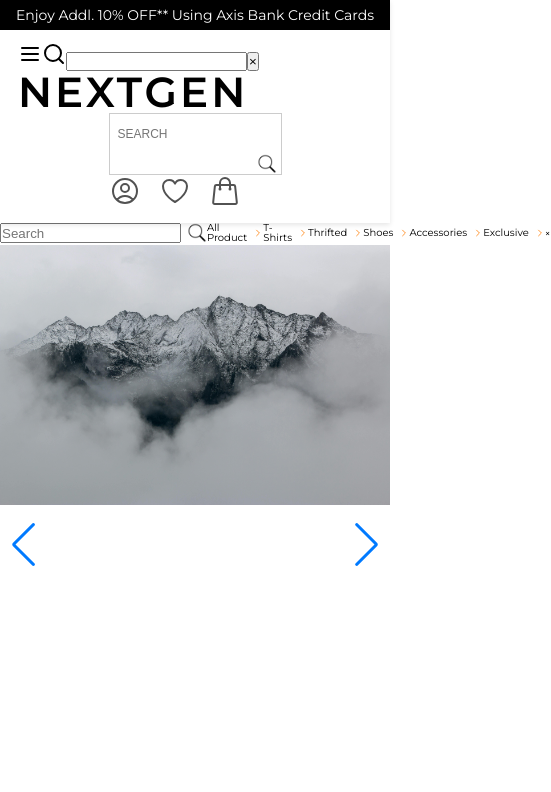
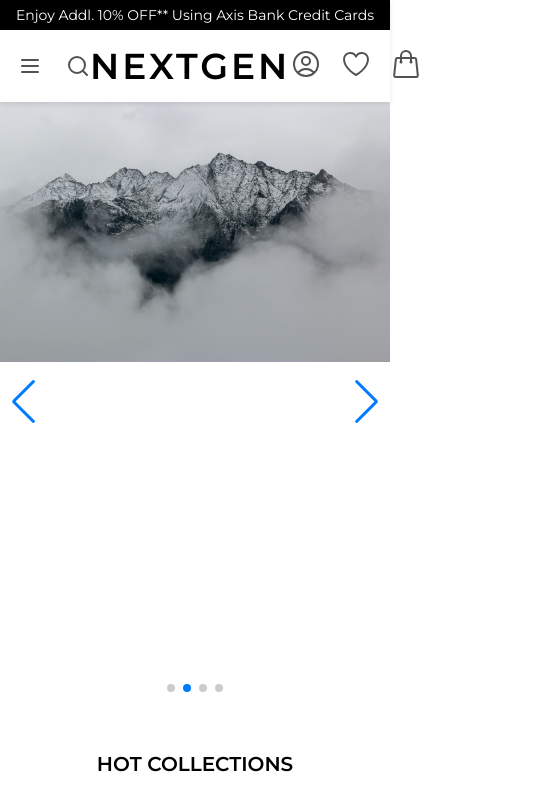
Before and after one commit to santhoshjavascript/client-projects, a React (Vite) app: page / in a window 390 px wide. Shown: the top 792 px of the page, 551 px wide, since content can reach past the window. Built offline with nearby package versions, Linux system fonts and the light colour scheme; data requests are answered from the project's data file; a web font is replaced by a local one.

Commit message:
navbar css

```diff
--- a/src/features/Header/components/Navbar.module.css
+++ b/src/features/Header/components/Navbar.module.css
@@ -1,57 +1,81 @@
-/* @import url("https://fonts.googleapis.com/css2?family=Devonshire&family=Montserrat:ital,wght@0,100..900;1,100..900&display=swap");
+/* Utility classes */
+:global(.grid) {
+  display: grid;
+  justify-content: center;
+}
 
-@font-face {
-  font-family: "Devans";
-  src: url("../../../fonts/Devans.otf") format("truetype");
-  font-weight: 400;
-} */
+:global(.flex) {
+  display: flex;
+  align-items: center;
+}
 
+/* Header styles */
 .header {
   position: sticky;
   top: 0;
-  z-index: 999;
+  z-index: 99;
   background-color: #fff;
   box-shadow: 0 2px 5px rgba(0, 0, 0, 0.1);
 }
 
 .navContainer {
+  display: grid;
+  grid-template-columns: 2fr 1fr;
   align-items: center;
   padding: 1.2rem 1.8rem;
-  position: sticky;
 }
 
 .logoName {
-  font-size: 4.2rem;
+  font-size: 4rem;
   font-weight: 550;
   letter-spacing: 0.3rem;
   width: min-content;
   text-decoration: none;
 }
 
-.input {
+.inputs {
   gap: 2.4rem;
   grid-template-columns: 5fr 1fr;
 }
 
-.inputContainer {
+.inputContainer,
+.inputContainerRes {
+  display: grid;
+  grid-template-columns: 5fr auto;
   border: solid 1px #ccc;
   align-items: center;
-  padding: 0 0.4rem;
-
-  grid-template-columns: 5fr 1fr;
 }
 
-.inputContainer input {
+.inputContainer {
+  padding: 0 0.8rem;
+}
+
+.inputContainerRes {
+  padding: 0 0.8rem;
+  border-bottom: 2px solid #000;
+}
+
+.inputBox,
+.inputBoxRes {
   border: none;
   outline: none;
+  padding: 0 0.8rem;
+  font-size: 1.4rem;
+}
+
+.inputBox {
   height: 4rem;
-  padding: 0 0.4rem;
-  font-size: 1.2rem;
-  text-transform: uppercase;
+}
+
+.inputBoxRes {
+  height: 3.6rem;
+  width: 100%;
 }
 
 .inputContainer span {
-  justify-self: end;
+  width: 5rem;
+  display: grid;
+  justify-items: center;
   cursor: pointer;
 }
 
@@ -74,20 +98,6 @@
 .actions span:hover {
   cursor: pointer;
   color: #000;
-}
-
-:global(.grid) {
-  display: grid;
-  justify-content: center;
-}
-
-:global(.flex) {
-  display: flex;
-  align-items: center;
-}
-
-:global(.grid--col-2) {
-  grid-template-columns: 2fr 1fr;
 }
 
 .userIcon {
@@ -149,7 +159,8 @@
   stroke: #000;
 }
 
-.menuList {
+.menuList,
+.menuListRes {
   font-size: 1.3rem;
   font-weight: 400;
   letter-spacing: 0.3px;
@@ -157,7 +168,6 @@
   justify-content: center;
   padding: 1rem 4.8rem;
   text-transform: uppercase;
-
   border-top: 1px solid #ccc;
 }
 
@@ -166,7 +176,6 @@
   gap: 0.6rem;
   cursor: pointer;
   padding-bottom: 0.2rem;
-
   position: relative;
 }
 
@@ -199,3 +208,142 @@
 .menuItem:hover:after {
   width: 100%;
 }
+
+.resMenu {
+  align-items: center;
+  gap: 2.4rem;
+  display: none;
+}
+
+.resIcon {
+  display: none;
+  color: #525252;
+}
+
+.resMenu span {
+  display: none;
+  gap: 0.8rem;
+  outline: 1px solid #525252;
+  /* transform: translateX(-200%); */
+}
+
+.resMenu span button {
+  font-size: 2.4rem;
+  height: min-content;
+  border: none;
+  background: none;
+  padding-inline: 0.6rem;
+  cursor: pointer;
+}
+
+.resMenu span input {
+  border: none;
+  padding-left: 1.6rem;
+}
+
+.btnClose {
+  position: absolute;
+  top: 0;
+  right: 0.8rem;
+  font-size: 4.8rem;
+  color: #525252;
+}
+
+.overlay {
+  display: none;
+  position: absolute;
+  top: 0;
+  width: 100%;
+  height: 100%;
+  background: rgba(0, 0, 0, 0.4);
+  z-index: 998;
+}
+
+/* Responsive styles */
+@media (max-width: 1046px) {
+  .logoName {
+    font-size: 3.6rem;
+  }
+}
+
+@media (max-width: 968px) {
+  .navContainer {
+    grid-template-columns: 2fr 1.2fr;
+  }
+}
+
+@media (max-width: 840px) {
+  .navContainer {
+    padding: 1.8rem;
+    grid-template-columns: auto 4fr auto;
+  }
+
+  .inputContainer {
+    display: none;
+  }
+
+  .resIcon {
+    display: block;
+    cursor: pointer;
+  }
+
+  .inputs {
+    grid-template-columns: 1fr;
+    gap: 0rem;
+  }
+
+  .resMenu {
+    display: flex;
+  }
+
+  .resMenu.searchOpen span {
+    display: flex;
+  }
+
+  .resMenu.searchOpen .lucideSearchIcon {
+    display: none;
+  }
+
+  .main {
+    position: relative;
+  }
+
+  .menuListRes {
+    position: fixed;
+    top: 0;
+    left: 0;
+    height: 100vh;
+    width: 25rem;
+    z-index: 999;
+    padding: 0;
+    gap: 0;
+    align-items: start;
+    flex-direction: column;
+    background-color: #fff;
+    transform: translateX(-100%);
+    transition: transform 0.3s ease;
+  }
+
+  .menuListRes .menuItem span {
+    margin-left: auto;
+  }
+
+  .menuListRes .menuItem:first-child {
+    margin: 0 auto 4.8rem auto;
+  }
+
+  .menuListRes .menuItem:not(:first-child) {
+    border-bottom: 1px solid #efecf0;
+    padding: 2.4rem 2.7rem;
+    width: 100%;
+    font-weight: 550;
+  }
+
+  .menuListRes.open {
+    transform: translateX(0%);
+  }
+
+  .overlay.open {
+    display: block;
+  }
+}
```
